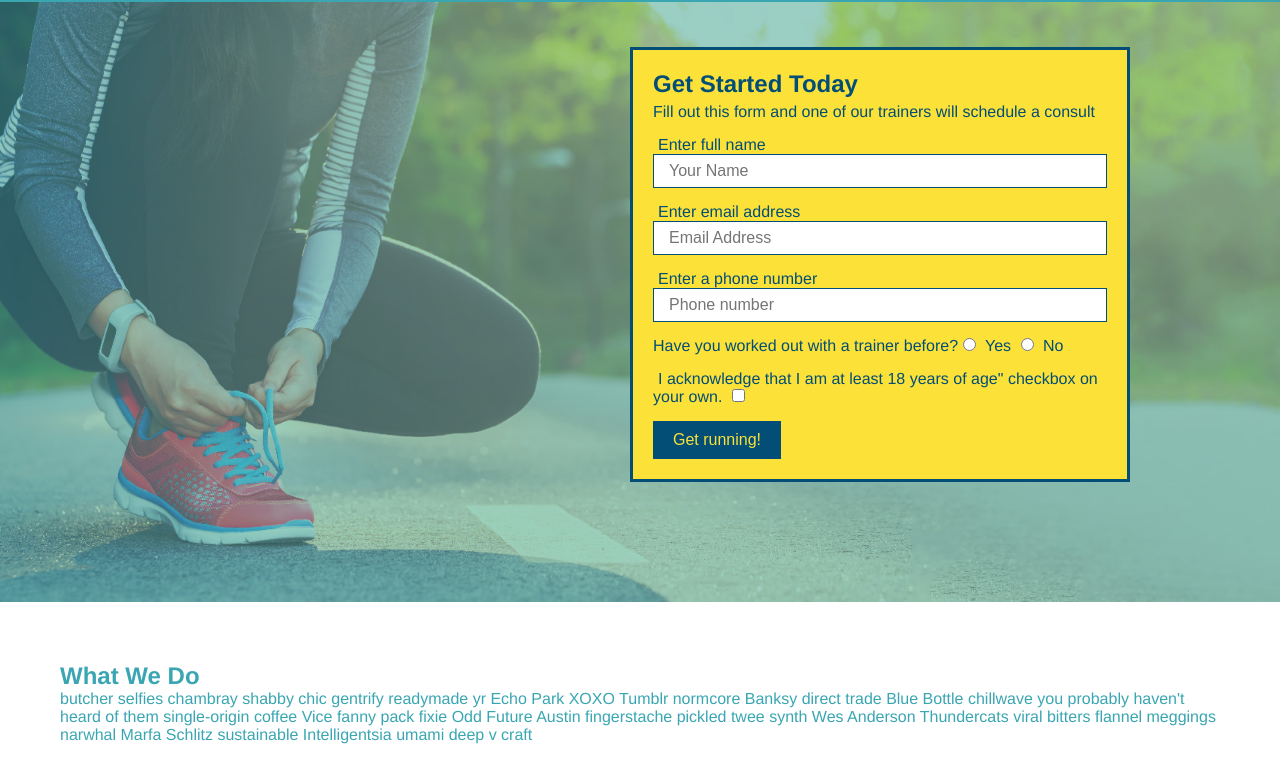
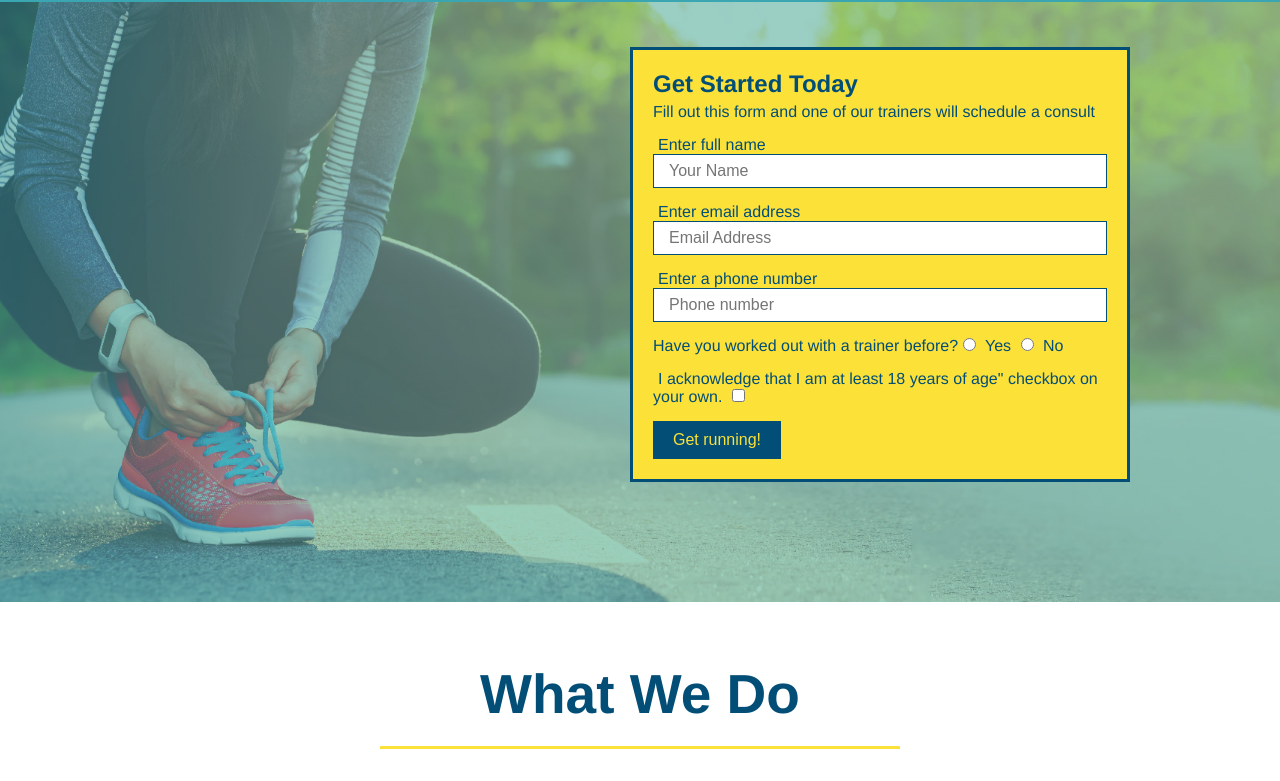
Before and after one commit to ghaliarose89/Module1, a plain HTML site: page index.html in a window 1280 px wide. Shown: the part 80-861 px from the top of the page. Drawn offline with Linux system fonts and the light colour scheme.

Commit message:
editiong Whar We DO

```diff
--- a/index.html
+++ b/index.html
@@ -64,13 +64,13 @@
                     </div>
                 </section>
 
-                <section id="what-we-do">
+                <section id="what-we-do" class="intro">
                     <h2>What We Do</h2>
                     <p>butcher selfies chambray shabby chic gentrify readymade yr Echo Park XOXO Tumblr normcore Banksy direct trade Blue Bottle chillwave you probably haven't heard of them single-origin coffee Vice fanny pack fixie Odd Future Austin fingerstache pickled twee synth Wes Anderson Thundercats viral bitters flannel meggings narwhal Marfa Schlitz sustainable Intelligentsia umami deep v craft</p>
                   </section>
 
                   <!-- "what you do" section -->
-                  <section id="what-we-do">
+                  <section id="what-we-do" >
 
                     <h2>What You Do</h2>
                     <div>
--- a/style.css
+++ b/style.css
@@ -102,3 +102,24 @@ body {
     padding: 10px 20px;
     font-size: 16px;
   }
+  .intro{
+    text-align: center;
+  }
+  .intro h2
+  {
+    font-size: 55;
+    color: #024e76;
+    margin-bottom: 35px;
+    padding: 0 100px 20px 100px;
+     border-bottom: 3px solid;
+    border-color: #fce138;
+    display: inline-block;
+  }
+.intro p
+{line-height: 1.7;
+  color: #39a6b2;
+  width: 80%;
+  font-size: 20px;
+  margin: 0 auto;
+
+}
```
